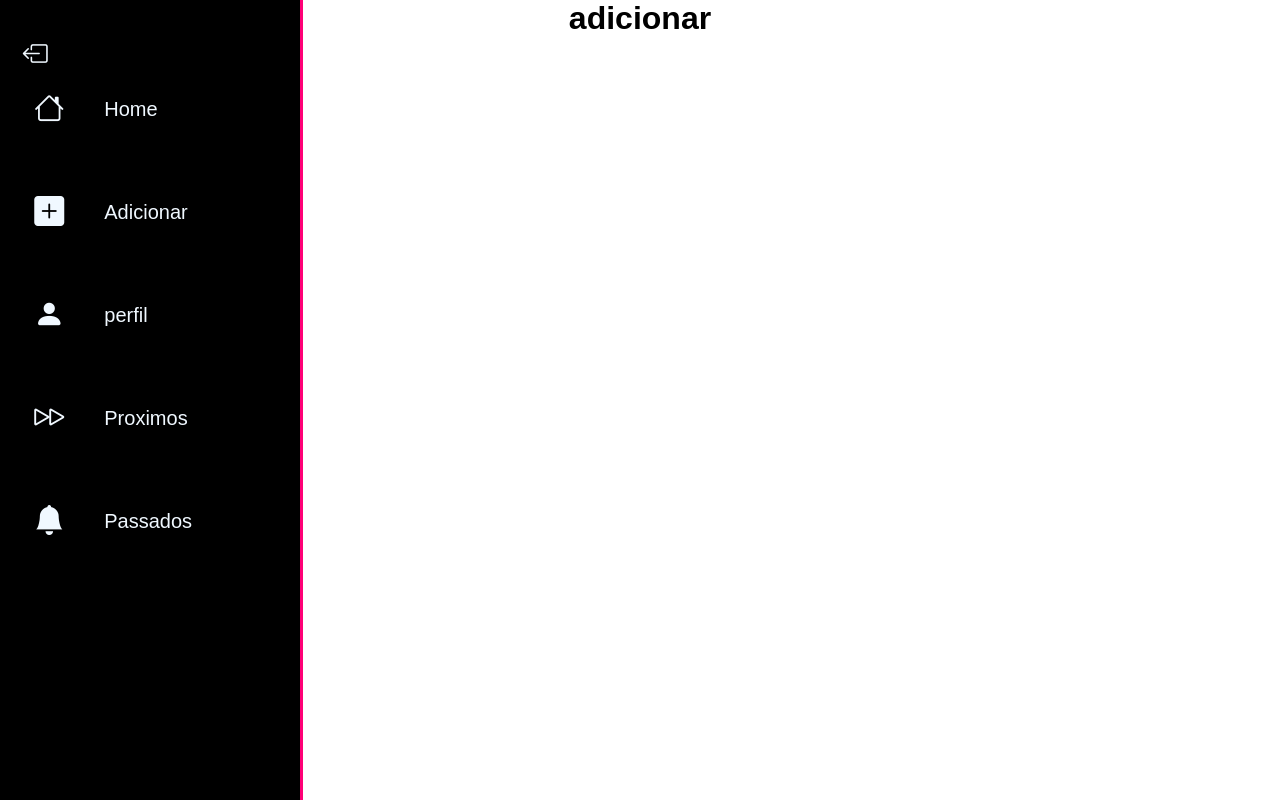
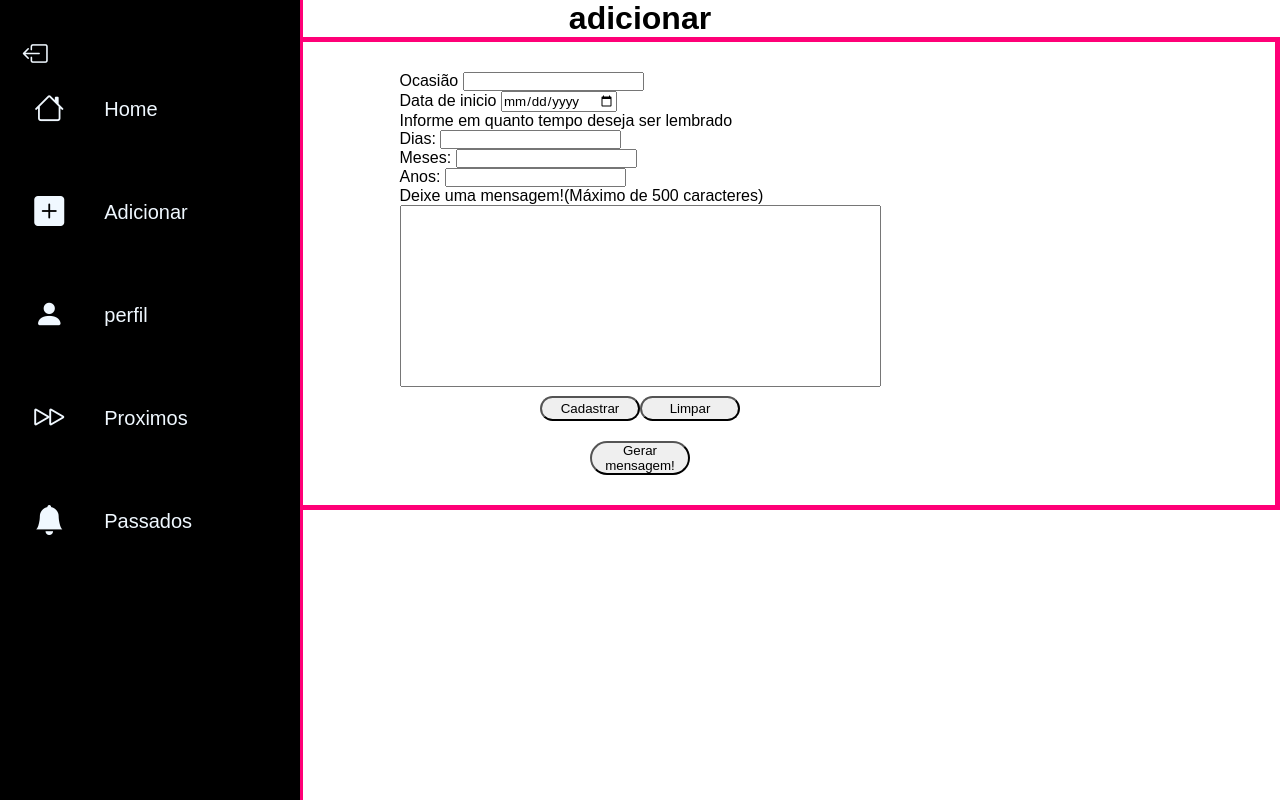
Before and after one commit to MarcosBritoSAR/TrabaloFinal_php, a PHP site: page /page_home/adicionar.php in a window 1280 px wide. Run offline with PHP 8.4, Linux system fonts and the light colour scheme; data that the repository does not hold is empty.

Commit message:
Adicionado alterações no BD e cadastro de eventos

```diff
--- a/page_home/adicionar.php
+++ b/page_home/adicionar.php
@@ -1,3 +1,12 @@
+<!--Vai receber os valores do banco de dados-->
+<?php
+require_once("../conexao.php");
+$result = array();
+if (isset($_COOKIE['user'])) {
+    //Acessando o banco de dados
+    $result = busca($_COOKIE['user']);
+}
+?>
 <!DOCTYPE html>
 <html lang="pt-BR">
 
@@ -5,7 +14,7 @@
     <meta charset="UTF-8">
     <meta name="viewport" content="width=device-width, initial-scale=1.0">
     <title>Document</title>
-
+    <script src="./src/script.js"></script>
     <link rel="stylesheet" href="style.css">
     <link rel="stylesheet" href="https://cdn.jsdelivr.net/npm/bootstrap-icons@1.10.5/font/bootstrap-icons.css">
 </head>
@@ -61,6 +70,50 @@
     </nav>
 
     <h1 style="text-align: center">adicionar</h1>
+
+    <div class="cadastro">
+        <form class="formulario-cadastro" action="cadastrar_evento.php" method="post">
+            <input type="hidden" name="id_usuario" value="<?php echo $result[0]['id']; ?>">
+
+            <span>
+                <label for="nome">Ocasião</label>
+                <input type="text" name="name">
+            </span>
+
+            <span>
+                <label for="data-inicio">Data de inicio</label>
+                <input type="date" name="data-inicio">
+            </span>
+
+            <span>
+
+                <p>Informe em quanto tempo deseja ser lembrado</p>
+                <label for="dias">Dias: </label>
+                <input type="number" name="dias">
+                <br>
+                <label for="meses">Meses: </label>
+                <input type="number" name="meses">
+                <br>
+
+                <label for="anos">Anos: </label>
+                <input type="number" name="anos">
+            </span>
+
+            <span class="container-mensagem">
+                <label for="mensagem">Deixe uma mensagem!(Máximo de 500 caracteres)</label>
+                <br>
+                <textarea cols="50" rows="10" name="mensagem" id="mensagem"></textarea>
+            </span>
+            <span class="bts-cadastro">
+                <button class="bt-cadastro" type="submit">Cadastrar</button>
+                <button class="bt-limpar" type="reset">Limpar</button>
+            </span>
+
+        </form>
+
+        <button class="acoes" onclick="gerarMensagem()">Gerar mensagem!</button>
+    </div>
+
 </body>
 
 </html>
--- a/page_home/style.css
+++ b/page_home/style.css
@@ -75,3 +75,48 @@ ul li.item-menu a .icon>i {
    font-size: 25px;
    cursor: pointer;
 }
+
+.cadastro{
+    border: 5px solid #FF0077;
+    display: flex;
+    flex-direction: column;
+    align-items: center;
+    padding: 30px;
+    /* max-width: fit-content; */
+    /* justify-content: center; */
+}
+
+.formulario-cadastro{
+    display: flex;
+    flex-direction: column;
+}
+
+
+#mensagem{
+    resize: none;
+}
+
+textarea{
+    font-size: inherit;
+}
+
+
+.bts-cadastro{
+    display: flex;
+    justify-content: center;
+}
+
+.bts-cadastro button{
+    margin-top: 5px;
+    margin-bottom: 20px;
+    border-radius: 20px;
+    max-width: 100px;
+    min-width: 100px;
+    min-height: 25px;
+}
+
+.acoes{
+    border-radius: 20px;
+    max-width: 100px;
+    min-height: 25px;
+}
```
Also changed, not shown: banco de dados/dataBase.sql (+57 -6 lines), modal_cadastro_evento.php (deleted, +0 -34 lines), page_home/cadastrar_evento.php (renamed from cadastrar_evento.php, +5 -10 lines), page_home/src/script.js (renamed from src/script.js), page_home/src/style.css (renamed from src/style.css). Lines whose indentation alone changed are shown as unchanged.
